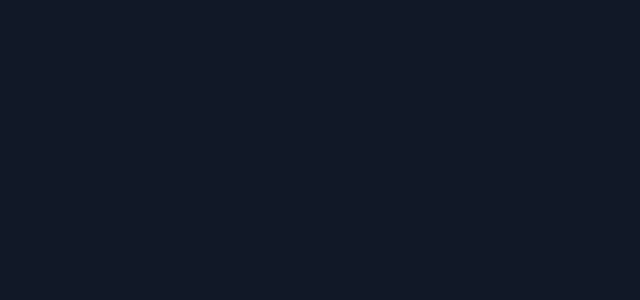
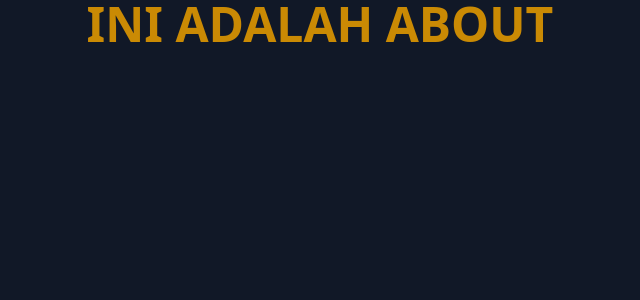
Before and after one commit to Hezelnat30/belajar-react1, a React (Vite) app: page /about in a window 1280 px wide. Before the commit this address had no page. Shown: the top 300 px of the page, without its empty margins (320-960 px from the left). Built offline with nearby package versions, Linux system fonts and the light colour scheme.

Commit message:
testing react-router-dom

```diff
--- a/src/pages/coba.jsx
+++ b/src/pages/about.jsx
@@ -1,13 +1,13 @@
 import React from "react";
 
-function Coba() {
+function About() {
   return (
     <div>
       <h1 className="text-5xl font-bold text-center text-yellow-600">
-        TESTING
+        INI ADALAH ABOUT
       </h1>
     </div>
   );
 }
 
-export default Coba;
+export default About;
--- a/src/routers/index.jsx
+++ b/src/routers/index.jsx
@@ -1,13 +1,13 @@
 import { BrowserRouter as Router, Routes, Route } from "react-router-dom";
 import Homepage from "../pages/index";
-import Coba from "../pages/coba";
+import About from "../pages/about";
 
 export const RouterComponent = () => {
   return (
     <Router>
       <Routes>
         <Route path="/" element={<Homepage />} />
-        <Route path="/coba" element={<Coba />} />
+        <Route path="/about" element={<About />} />
       </Routes>
     </Router>
   );
```
